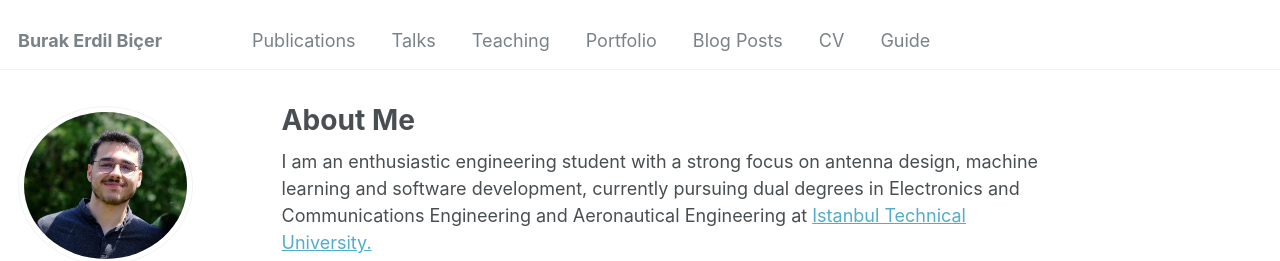
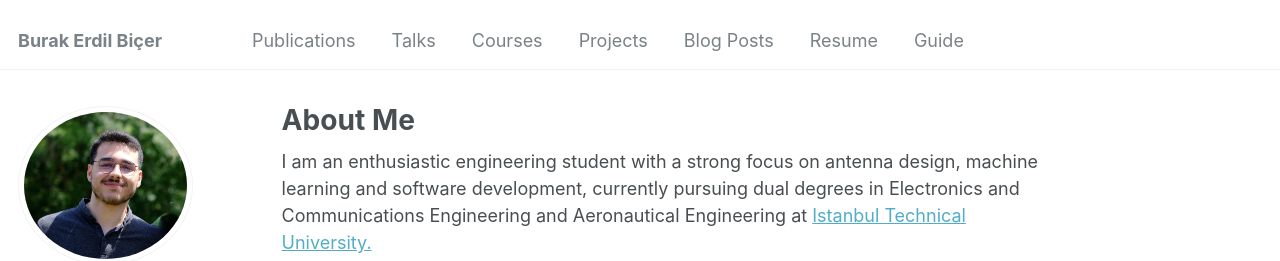
Before and after one commit to burakerdilb/burakerdilb.github.io, a Jekyll site: the page built from _pages/about.md, in a window 1280 px wide. Shown: the top 261 px of the page. Built offline with Jekyll 4.4.1, drawn with Linux system fonts in a browser that asks for light colours; some web fonts are replaced.

Commit message:
Update navigation.yml

```diff
--- a/_data/navigation.yml
+++ b/_data/navigation.yml
@@ -6,17 +6,17 @@ main:
   - title: "Talks"
     url: /talks/
 
-  - title: "Teaching"
-    url: /teaching/
+  - title: "Courses"
+    url: /courses/
 
-  - title: "Portfolio"
-    url: /portfolio/
+  - title: "Projects"
+    url: /projects/
 
   - title: "Blog Posts"
     url: /year-archive/
 
-  - title: "CV"
-    url: /cv/
+  - title: "Resume"
+    url: /resume/
 
   - title: "Guide"
     url: /markdown/
```
